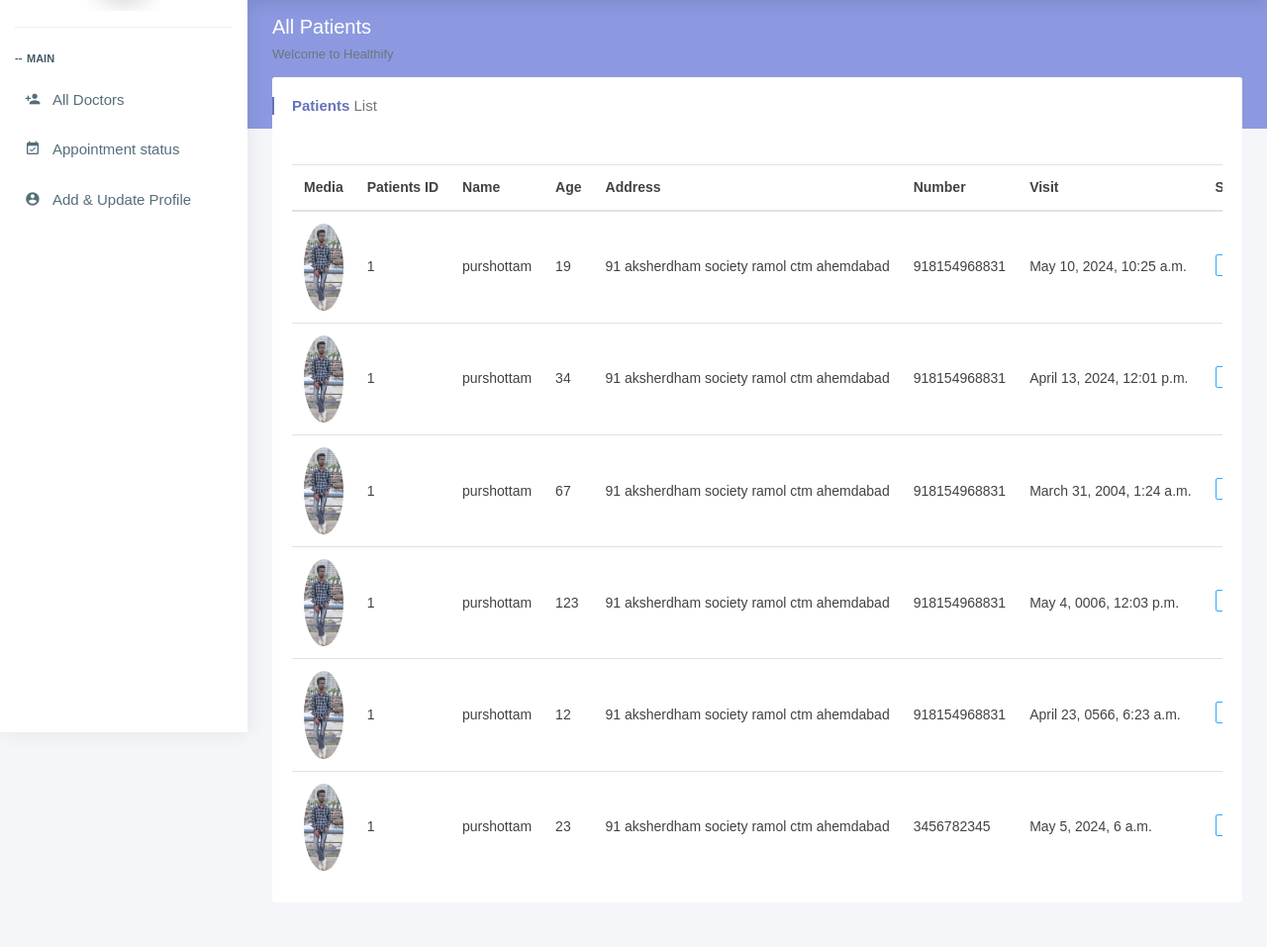
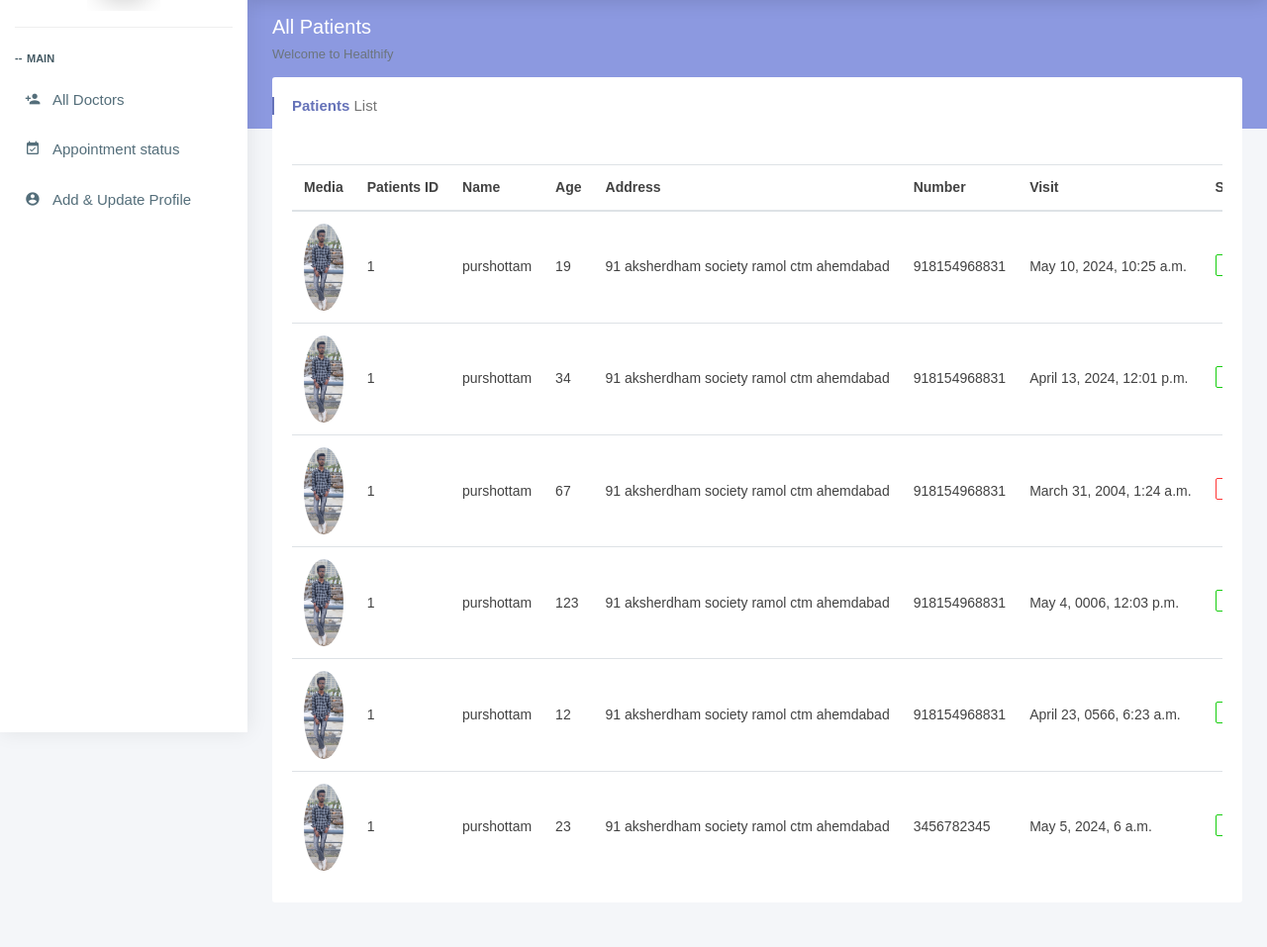
Before and after one commit to Kurmipurshottam/HELTHIFY_DJANGO, a Django app: template HELTHIFY_ENV/Helthify/happ/templates/all-patients.html in a window 1280 px wide. Shown: the part 60-1017 px from the top of the page at 99% size. Run offline with Django 5.2, Linux system fonts and the light colour scheme; the template is opened without the code that fills it: values that come from a table or form of the project are taken from there, others are empty; data comes from the database, SQL or seed files in the repository; both versions use the stored data as it was after the commit; some libraries are stand-ins or nearby versions; some web fonts are replaced.

Commit message:
mergeother

```diff
--- a/HELTHIFY_ENV/Helthify/happ/templates/all-patients.html
+++ b/HELTHIFY_ENV/Helthify/happ/templates/all-patients.html
@@ -69,10 +69,10 @@
                                                 <a href="{% url "rejected" i.pk %}"><button class="badge badge-danger">Cancle</button></a>
                                             </td>
                                             {% elif i.appointment_status_approved == True %}
-                                            <td><span class="badge badge-info">approved</span> </td>
+                                            <td><span class="badge badge-success">approved</span> </td>
 
                                             {% elif i.appointment_status_cancle == True %}
-                                            <td><span class="badge badge-info">Cancer</span></td>
+                                            <td><span class="badge badge-danger">Cancled</span></td>
                                             {% endif %}
 
                                         </tr>
--- a/HELTHIFY_ENV/Helthify/happ/templates/invoice.html
+++ b/HELTHIFY_ENV/Helthify/happ/templates/invoice.html
@@ -70,10 +70,10 @@
                                             <td><span class="badge badge-info">Pandding</span> </td>
 
                                             {% elif i.appointment_status_approved == True %}
-                                            <td><span class="badge badge-info">approved</span> </td>
+                                            <td><span class="badge badge-success">approved</span> </td>
 
                                             {% elif i.appointment_status_cancle == True %}
-                                            <td><span class="badge badge-info">Cancer</span></td>
+                                            <td><span class="badge badge-danger">cancled</span></td>
                                             {% endif %}
 
                                         </tr>
--- a/HELTHIFY_ENV/Helthify/happ/templates/login.html
+++ b/HELTHIFY_ENV/Helthify/happ/templates/login.html
@@ -101,7 +101,7 @@
         </div>
     </div>
 
-
+z
             <footer class="footer">
                 <div class="container">
                     <nav>
--- a/HELTHIFY_ENV/Helthify/happ/templates/password.html
+++ b/HELTHIFY_ENV/Helthify/happ/templates/password.html
@@ -47,7 +47,7 @@
         <div class="container">
             <div class="col-md-12 content-center">
                 <div class="card-plain">
-                    <form class="form" method="post" action="{% url "password" %}" onsubmit="return validatePassword()">
+                    <form class="form" method="post" action="{% url "new_password" %}" onsubmit="return validatePassword()">
                         {% csrf_token %}
                         <div class="header">
                             <div class="logo-container">
--- a/HELTHIFY_ENV/Helthify/happ/templates/user_profile.html
+++ b/HELTHIFY_ENV/Helthify/happ/templates/user_profile.html
@@ -33,7 +33,6 @@
                             <div class="profile-image"> <img src="{{request.session.picture}}" alt="" style="height: 200px; width: 200px;"> </div>
                             <div>
                                 <h4 class="m-b-0"><strong>{{user.f_name}}</strong><br> {{user.l_name}}</h4>
-
                             </div>
                             <div>
                                 <form action="{% url 'Change_Picture' %}" method="post" enctype="multipart/form-data" style="display: inline-block;">
--- a/HELTHIFY_ENV/Helthify/happ/urls.py
+++ b/HELTHIFY_ENV/Helthify/happ/urls.py
@@ -21,7 +21,7 @@ urlpatterns = [
     path('', views.login, name='login'),
     path('signup/', views.signup, name='signup'),
     path('logout/', views.logout, name='logout'),
-    path('forgot-password/', views.forgot_password, name='forgot-password'),
+    path('forgot-zpassword/', views.forgot_password, name='forgot-password'),
     path('otp/', views.otp, name='otp'),
     path('password/', views.password, name='password'),
     path('index/', views.home, name='home'),
```
Also changed, not shown: HELTHIFY_ENV/Helthify/db.sqlite3, HELTHIFY_ENV/Helthify/happ/templates/profile.html (line endings or trailing spaces).
